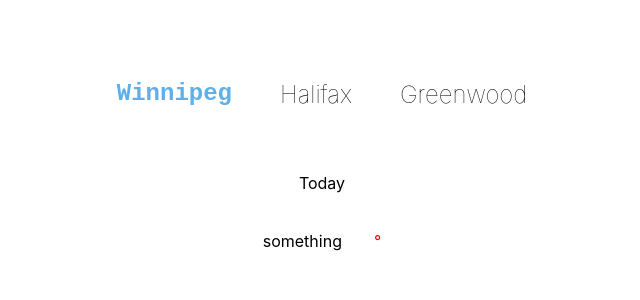
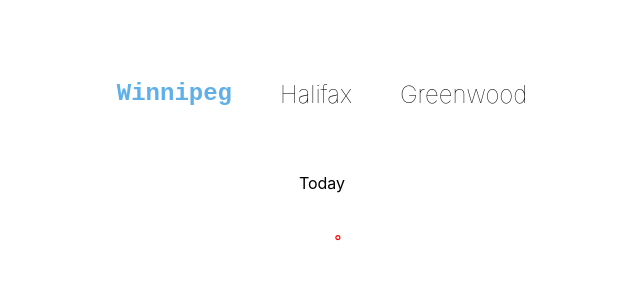
Before and after one commit to DorianGosse/aa-frontend, a React (Create React App) app: page / in a window 1280 px wide. Shown: the top 300 px of the page, without its empty margins (318-958 px from the left). Built offline with nearby package versions, Linux system fonts and the light colour scheme; no server answers.

Commit message:
use openWeatherMap icons

```diff
--- a/src/Components/WeatherDisplay/WeatherDisplay.js
+++ b/src/Components/WeatherDisplay/WeatherDisplay.js
@@ -24,7 +24,6 @@ class WeatherDisplay extends React.Component {
 
   componentDidMount() {
     const setCurrentWeather = weatherData => this.setState({ currentWeather: weatherData })
-
     getWeatherData(this.state.selectedCity, setCurrentWeather)
   }
 
@@ -41,7 +40,7 @@ class WeatherDisplay extends React.Component {
         Today
         <div className='weather-display-continer'>
           <div className='weather-img'>
-            something
+            <img src={currentConditions && `http://openweathermap.org/img/w/${currentConditions[0].icon}.png`} />
           </div>
           <div className='weather-temp-container'>
             <div> {currentDeg && currentDeg.deg} <span className='degree'> &deg; </span> </div>
@@ -49,6 +48,10 @@ class WeatherDisplay extends React.Component {
           </div>
         </div>
       </div>
+    )
+
+    const createWeeklyForecast = () => (
+      <></>
     )
 
     return (
```
